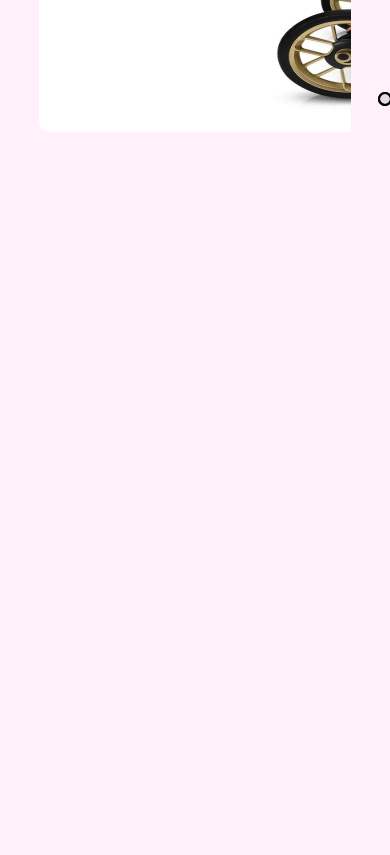
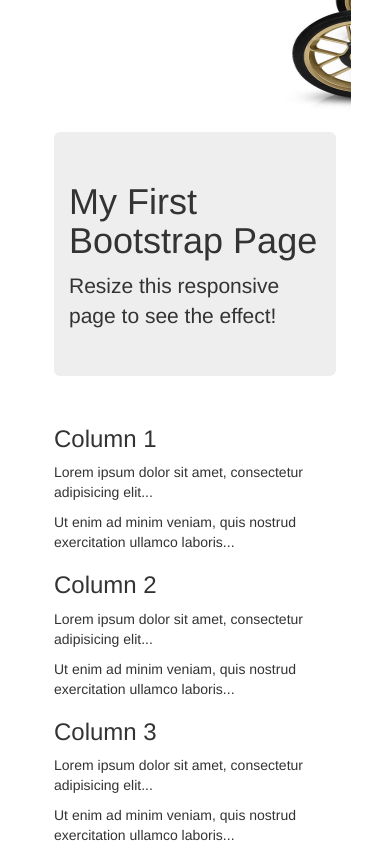
Before and after one commit to Adi1500/BebeStranica, a plain HTML site: page index.html in a window 390 px wide. Shown: the part 500-1355 px from the top of the page. Before the commit the page ends 844 px from the top, so only its background shows below. Drawn offline with nearby package versions, Linux system fonts and the light colour scheme.

Commit message:
responsive

```diff
--- a/index.html
+++ b/index.html
@@ -8,8 +8,9 @@
     <link rel="stylesheet" href="css/style.css">
     <link rel="stylesheet" href="https://www.w3schools.com/w3css/4/w3.css">
     <link rel="stylesheet" href="https://cdnjs.cloudflare.com/ajax/libs/font-awesome/4.7.0/css/font-awesome.min.css">
-
-
+    <link rel="stylesheet" href="https://maxcdn.bootstrapcdn.com/bootstrap/3.4.1/css/bootstrap.min.css">
+    <script src="https://ajax.googleapis.com/ajax/libs/jquery/3.5.1/jquery.min.js"></script>
+    <script src="https://maxcdn.bootstrapcdn.com/bootstrap/3.4.1/js/bootstrap.min.js"></script>
 </head>
 <body>
 
@@ -67,6 +68,30 @@
         </div>
     </section>
 
+    <div class="container">
+        <div class="jumbotron">
+          <h1>My First Bootstrap Page</h1>
+          <p>Resize this responsive page to see the effect!</p>
+        </div>
+        <div class="row">
+          <div class="col-sm-4">
+            <h3>Column 1</h3>
+            <p>Lorem ipsum dolor sit amet, consectetur adipisicing elit...</p>
+            <p>Ut enim ad minim veniam, quis nostrud exercitation ullamco laboris...</p>
+          </div>
+          <div class="col-sm-4">
+            <h3>Column 2</h3>
+            <p>Lorem ipsum dolor sit amet, consectetur adipisicing elit...</p>
+            <p>Ut enim ad minim veniam, quis nostrud exercitation ullamco laboris...</p>
+          </div>
+          <div class="col-sm-4">
+            <h3>Column 3</h3>
+            <p>Lorem ipsum dolor sit amet, consectetur adipisicing elit...</p>
+            <p>Ut enim ad minim veniam, quis nostrud exercitation ullamco laboris...</p>
+          </div>
+        </div>
+      </div>
+
     <script>
         var counter = 1;
         setInterval(function(){
```
